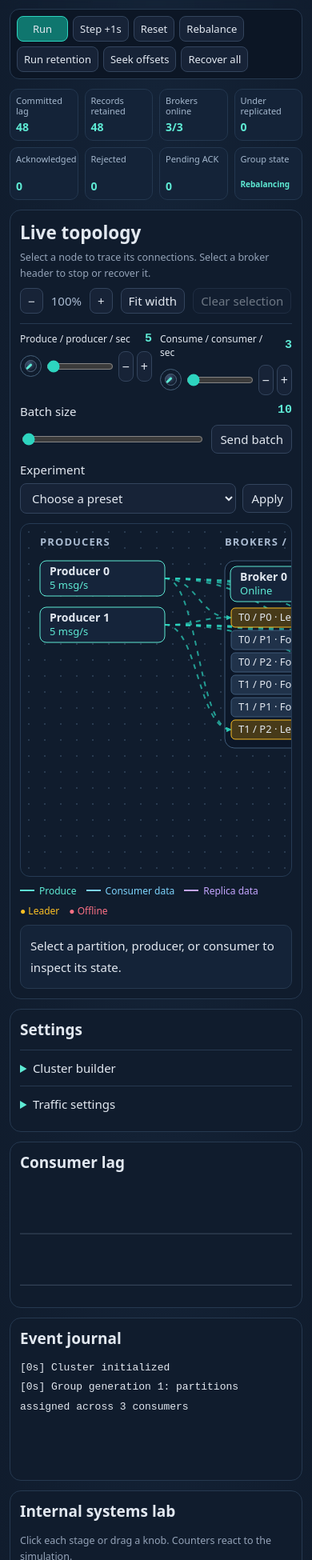
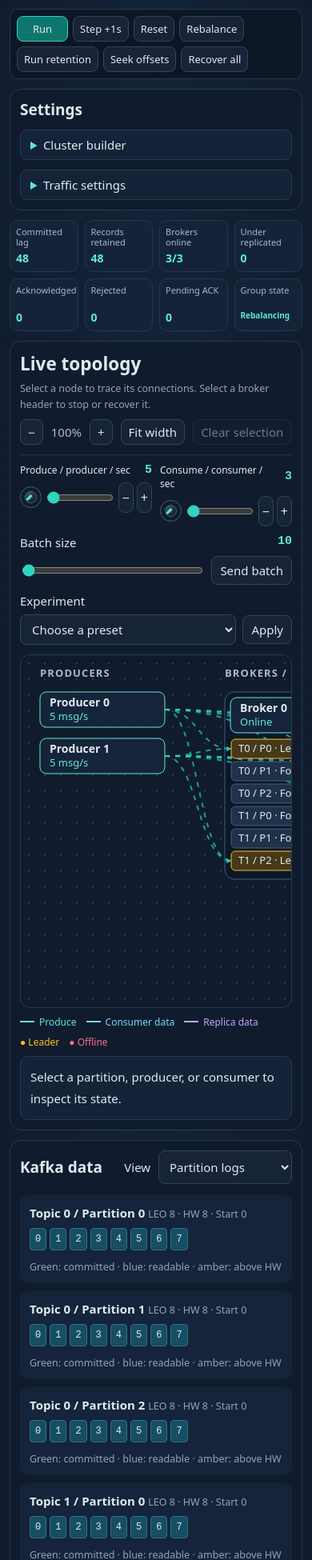
Before and after one commit to nosratifarhad/Kafka-Lab, a plain HTML site: page index.html in a window 390 px wide. Shown: the part 50-2000 px from the top of the page at 80% size. Drawn offline with Linux system fonts and the light colour scheme.

Commit message:
Place Kafka data and settings in the simulation flow

```diff
--- a/dashboard.css
+++ b/dashboard.css
@@ -97,7 +97,7 @@ summary:focus-visible,
 }
 
 main > .card,
-.dashboard-summary > .card {
+.dashboard-monitoring > .card {
   background: var(--panel);
   border-color: var(--border);
   margin: 0;
@@ -188,26 +188,39 @@ main > .topology-card {
   padding: 0;
 }
 
-.dashboard-summary {
+.settings-groups,
+.dashboard-monitoring {
   display: grid;
-  grid-template-columns: minmax(200px, .75fr) repeat(2, minmax(0, 1fr));
+  grid-template-columns: repeat(2, minmax(0, 1fr));
   align-items: start;
   gap: 12px;
-  margin-block: 12px;
 }
 
-.dashboard-summary h2,
+main > .dashboard-settings {
+  margin-bottom: 12px;
+  padding-block: 12px;
+}
+
+.dashboard-monitoring {
+  margin-top: 12px;
+}
+
+.dashboard-settings h2,
+.dashboard-monitoring h2,
 .dashboard-internals h2,
 .dashboard-data h2 {
   font-size: 19px;
 }
 
 .dashboard-settings details {
-  border-top: 1px solid var(--border);
+  min-width: 0;
+  background: #142338;
+  border: 1px solid var(--border);
+  border-radius: 8px;
 }
 
 .dashboard-settings summary {
-  padding-block: 12px;
+  padding: 8px 12px;
   list-style-position: inside;
   cursor: pointer;
 }
@@ -216,20 +229,43 @@ main > .topology-card {
   color: var(--accent);
 }
 
+.settings-group-body {
+  padding: 0 12px 12px;
+  border-top: 1px solid var(--border);
+}
+
+.settings-group-body #config,
+.settings-group-body #live {
+  display: grid;
+  grid-template-columns: repeat(auto-fit, minmax(min(100%, 205px), 1fr));
+  gap: 0 14px;
+}
+
+.dashboard-settings .field input,
+.dashboard-settings .field select {
+  width: min(115px, 55%);
+  min-width: 0;
+}
+
+.dashboard-settings .field input[type=checkbox] {
+  width: auto;
+}
+
 .dashboard-settings .toolbar {
   margin-top: 12px;
+  margin-bottom: 0;
 }
 
 .dashboard-settings p {
   margin: 10px 0;
 }
 
-.dashboard-summary .chart,
-.dashboard-summary .log {
+.dashboard-monitoring .chart,
+.dashboard-monitoring .log {
   height: 140px;
 }
 
-.dashboard-summary .log {
+.dashboard-monitoring .log {
   overflow-wrap: anywhere;
 }
 
@@ -241,7 +277,8 @@ main > .topology-card {
   max-height: none;
 }
 
-main > .dashboard-data {
+main > .dashboard-data,
+main > .dashboard-internals {
   margin-top: 12px;
 }
 
@@ -313,19 +350,11 @@ main > .dashboard-data {
   .lab-header {
     padding: 14px 12px;
   }
-
-  .dashboard-summary {
-    grid-template-columns: repeat(2, minmax(0, 1fr));
-  }
-
-  .dashboard-settings {
-    grid-column: 1 / -1;
-  }
 }
 
 @media (max-width: 520px) {
   main > .card,
-  .dashboard-summary > .card {
+  .dashboard-monitoring > .card {
     padding: 12px;
   }
 
@@ -353,7 +382,8 @@ main > .dashboard-data {
     font-size: 10px;
   }
 
-  .dashboard-summary,
+  .dashboard-monitoring,
+  .settings-groups,
   .topology-controls {
     grid-template-columns: minmax(0, 1fr);
   }
--- a/index.html
+++ b/index.html
@@ -45,6 +45,30 @@ main>aside,main>article{min-width:0}
     <button onclick="recoverAll()">Recover all</button>
   </div>
 
+  <section class="card dashboard-settings" aria-labelledby="settings-title">
+    <h2 id="settings-title">Settings</h2>
+    <div class="settings-groups">
+      <details>
+        <summary>Cluster builder</summary>
+        <div class="settings-group-body">
+          <div id="config"></div>
+          <p><small>Changing a cluster control rebuilds the cluster.</small></p>
+          <button class="primary" onclick="apply()">Rebuild cluster</button>
+        </div>
+      </details>
+      <details>
+        <summary>Traffic settings</summary>
+        <div class="settings-group-body">
+          <div id="live"></div>
+          <div class="toolbar">
+            <button onclick="commit();render()">Commit</button>
+            <button onclick="restart();render()">Restart consumer</button>
+          </div>
+        </div>
+      </details>
+    </div>
+  </section>
+
   <section class="stats" id="stats" aria-label="Cluster metrics"></section>
 
   <section class="card topology-card" aria-labelledby="topology-title">
@@ -89,33 +113,13 @@ main>aside,main>article{min-width:0}
     <div class="detail" id="nodeDetail">Select a partition, producer, or consumer to inspect its state.</div>
   </section>
 
-  <div class="dashboard-summary">
-    <section class="card dashboard-settings" aria-labelledby="settings-title">
-      <h2 id="settings-title">Settings</h2>
-      <details>
-        <summary>Cluster builder</summary>
-        <div id="config"></div>
-        <p><small>Changing a cluster control rebuilds the cluster.</small></p>
-        <button class="primary" onclick="apply()">Rebuild cluster</button>
-      </details>
-      <details>
-        <summary>Traffic settings</summary>
-        <div id="live"></div>
-        <div class="toolbar">
-          <button onclick="commit();render()">Commit</button>
-          <button onclick="restart();render()">Restart consumer</button>
-        </div>
-      </details>
-    </section>
-    <section class="card" aria-labelledby="lag-title">
-      <h2 id="lag-title">Consumer lag</h2>
-      <svg class="chart" id="chart" viewBox="0 0 600 120" preserveAspectRatio="none" role="img" aria-label="Committed consumer lag over time"></svg>
-    </section>
-    <section class="card" aria-labelledby="journal-title">
-      <h2 id="journal-title">Event journal</h2>
-      <div class="log" id="log" tabindex="0" role="region" aria-labelledby="journal-title"></div>
-    </section>
-  </div>
+  <section class="card dashboard-data" aria-labelledby="data-title">
+    <div class="data-heading">
+      <h2 id="data-title">Kafka data</h2>
+      <label for="data-view">View <select id="data-view"></select></label>
+    </div>
+    <div id="view"></div>
+  </section>
 
   <section class="card dashboard-internals" aria-labelledby="internals-title">
     <h2 id="internals-title">Internal systems lab</h2>
@@ -129,13 +133,16 @@ main>aside,main>article{min-width:0}
     <div id="internalactions" class="actionbar"></div>
   </section>
 
-  <section class="card dashboard-data" aria-labelledby="data-title">
-    <div class="data-heading">
-      <h2 id="data-title">Kafka data</h2>
-      <label for="data-view">View <select id="data-view"></select></label>
-    </div>
-    <div id="view"></div>
-  </section>
+  <div class="dashboard-monitoring">
+    <section class="card" aria-labelledby="journal-title">
+      <h2 id="journal-title">Event journal</h2>
+      <div class="log" id="log" tabindex="0" role="region" aria-labelledby="journal-title"></div>
+    </section>
+    <section class="card" aria-labelledby="lag-title">
+      <h2 id="lag-title">Consumer lag</h2>
+      <svg class="chart" id="chart" viewBox="0 0 600 120" preserveAspectRatio="none" role="img" aria-label="Committed consumer lag over time"></svg>
+    </section>
+  </div>
   <p class="model-note">Kafka Lab uses a simplified simulation. Timing is illustrative.</p>
 </main>
 <script src="core.js"></script>
```
